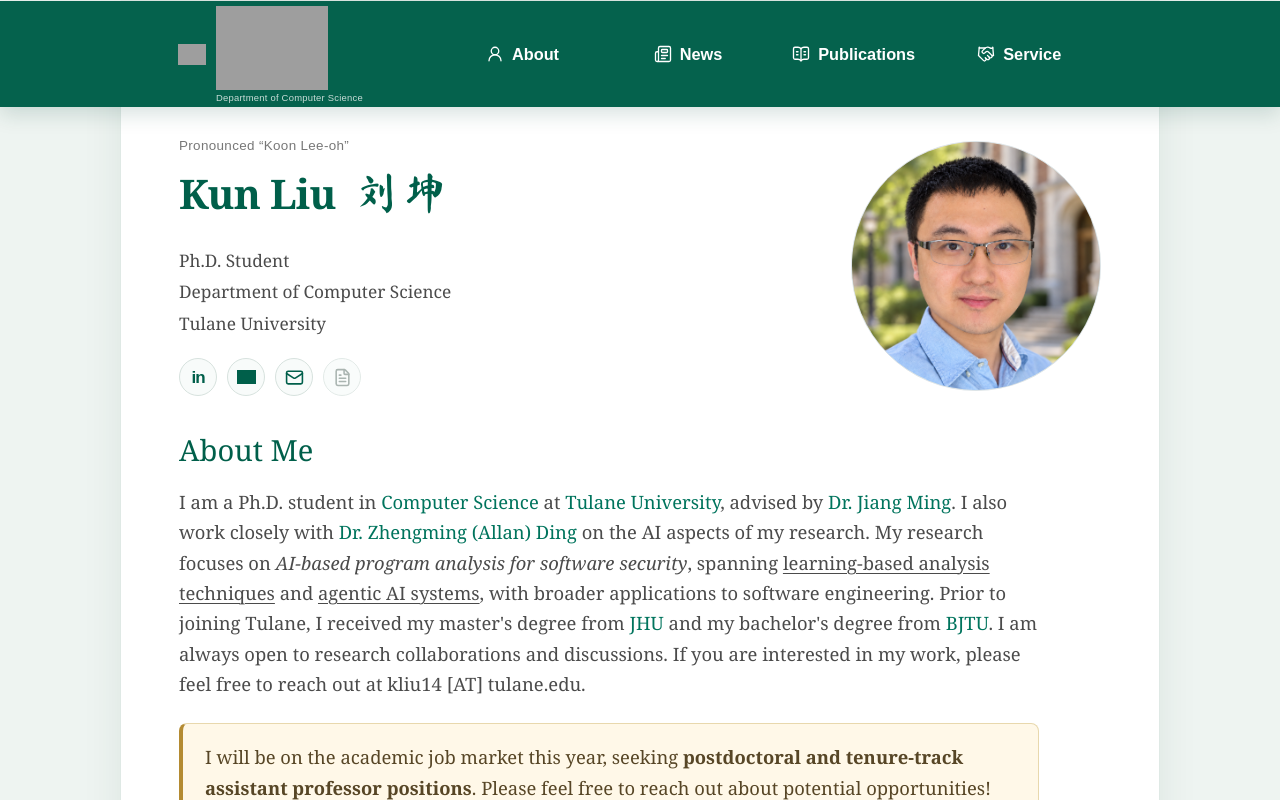
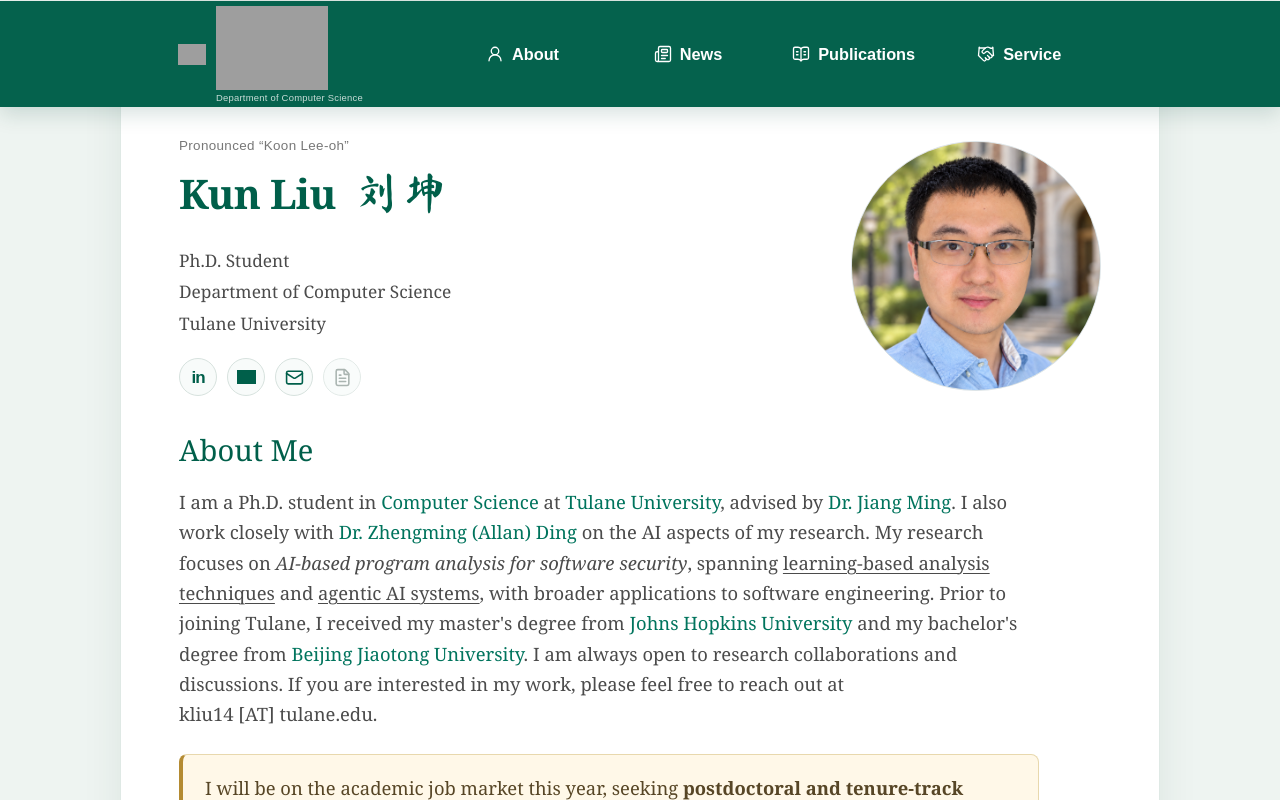
Before and after one commit to Ryan-hub-bit/ryan-hub-bit.github.io, a Next.js app: page / in a window 1280 px wide. Shown: the top 800 px of the page. Built offline with nearby package versions, Linux system fonts and the light colour scheme; grey boxes are pictures that could not be loaded.

Commit message:
Expand university names in biography

```diff
--- a/app/page.tsx
+++ b/app/page.tsx
@@ -207,11 +207,11 @@ export default function Home() {
             applications to software engineering.
             Prior to joining Tulane, I received my master&apos;s degree from{" "}
             <a href="https://isi.jhu.edu/" target="_blank" rel="noreferrer">
-              JHU
+              Johns Hopkins University
             </a>{" "}
             and my bachelor&apos;s degree from{" "}
             <a href="https://en.bjtu.edu.cn/" target="_blank" rel="noreferrer">
-              BJTU
+              Beijing Jiaotong University
             </a>
             . I am always open to research collaborations and discussions. If you are
             interested in my work, please feel free to reach out at{" "}
```
